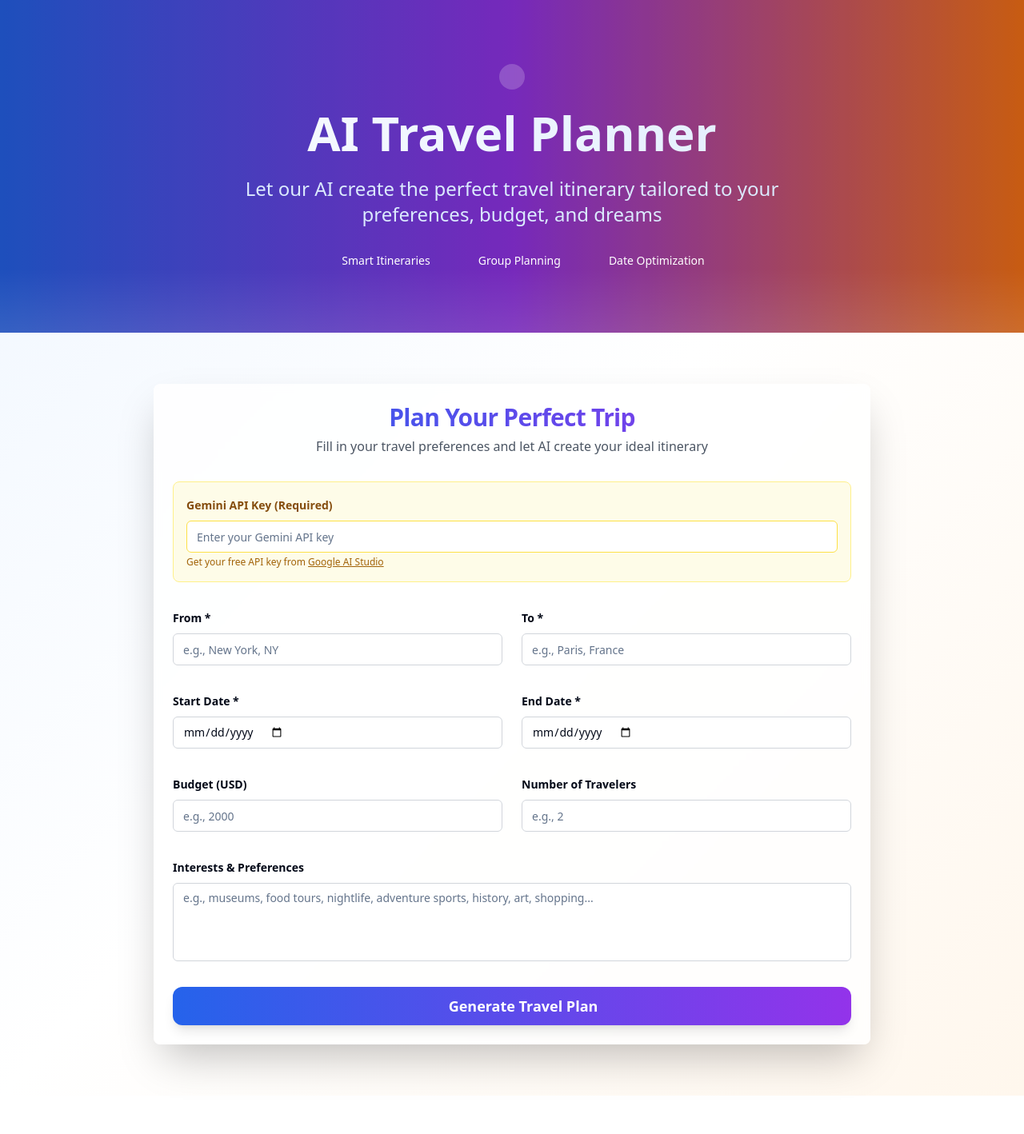
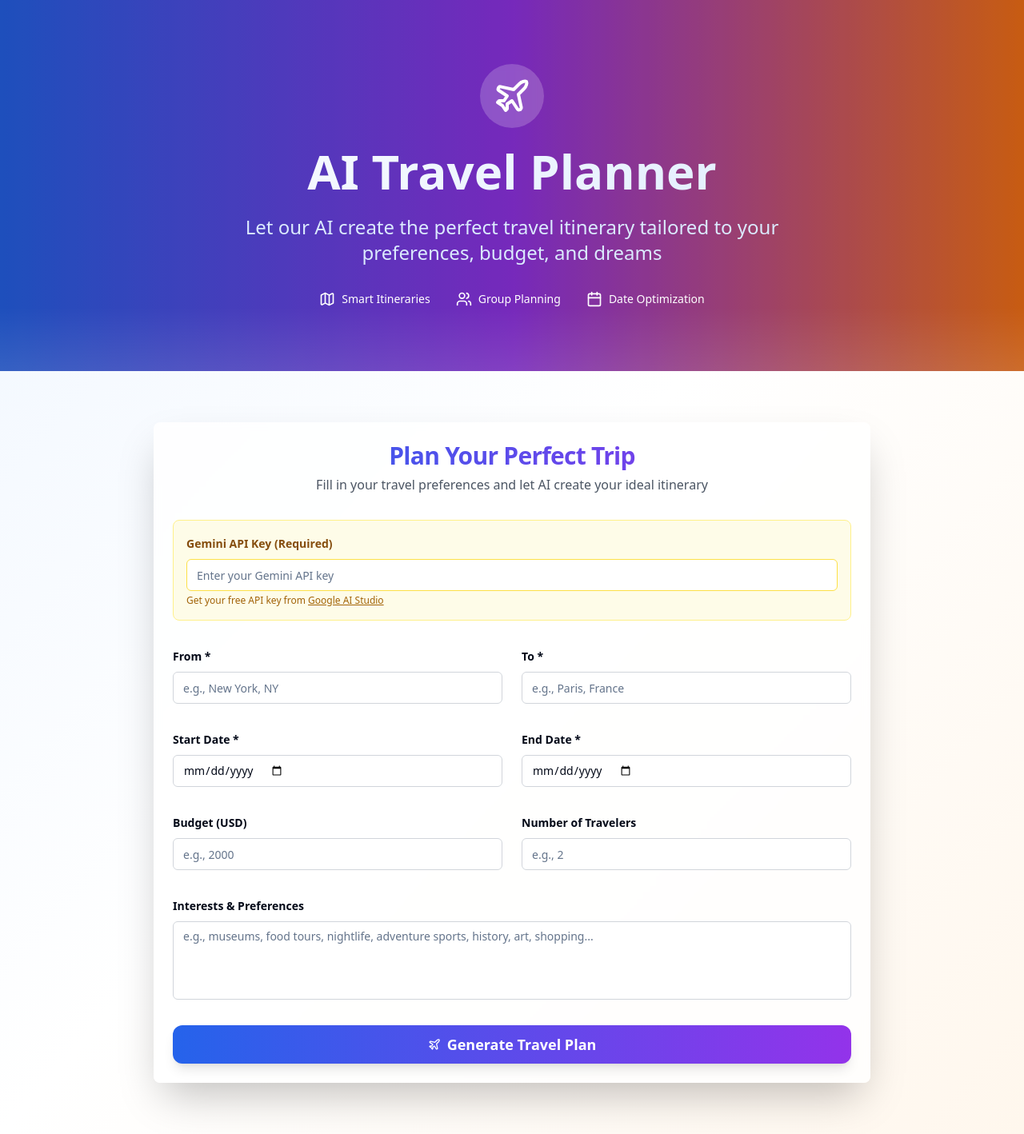
Before and after one commit to Hrushikesh018/Travel-Agent, a React (Vite) app: page / in a window 1280 px wide. Shown: the whole page at 80% size. Before the commit the page ends 1370 px from the top, so only its background shows below. Built offline with nearby package versions, Linux system fonts and the light colour scheme.

Commit message:
Fix lucide-react import errors
Fixes import errors related to missing or incorrect imports from the 'lucide-react' library in TravelPlannerForm, TravelPlannerHero, and TravelResults components. Corrects the import statements to use the correct names of the icons.

```diff
--- a/src/components/TravelPlannerForm.tsx
+++ b/src/components/TravelPlannerForm.tsx
@@ -1,4 +1,3 @@
-
 import React, { useState } from 'react';
 import { Button } from '@/components/ui/button';
 import { Input } from '@/components/ui/input';
@@ -6,7 +5,7 @@ import { Label } from '@/components/ui/label';
 import { Textarea } from '@/components/ui/textarea';
 import { Card, CardContent, CardHeader, CardTitle } from '@/components/ui/card';
 import { useToast } from '@/hooks/use-toast';
-import { airplane } from 'lucide-react';
+import { Plane } from 'lucide-react';
 import TravelResults from './TravelResults';
 
 interface TravelFormData {
@@ -264,7 +263,7 @@ Format the response in a clear, organized manner with headings and bullet points
                 </div>
               ) : (
                 <div className="flex items-center space-x-2">
-                  <airplane className="w-5 h-5" />
+                  <Plane className="w-5 h-5" />
                   <span>Generate Travel Plan</span>
                 </div>
               )}
--- a/src/components/TravelPlannerHero.tsx
+++ b/src/components/TravelPlannerHero.tsx
@@ -1,6 +1,6 @@
 
 import React from 'react';
-import { airplane, map, users, calendar } from 'lucide-react';
+import { Plane, Map, Users, Calendar } from 'lucide-react';
 
 const TravelPlannerHero = () => {
   return (
@@ -9,7 +9,7 @@ const TravelPlannerHero = () => {
       <div className="relative container mx-auto px-6 py-20 text-center">
         <div className="flex justify-center mb-6">
           <div className="p-4 bg-white/20 rounded-full backdrop-blur-sm">
-            <airplane className="w-12 h-12" />
+            <Plane className="w-12 h-12" />
           </div>
         </div>
         <h1 className="text-5xl md:text-6xl font-bold mb-6 bg-gradient-to-r from-white to-blue-100 bg-clip-text text-transparent">
@@ -20,15 +20,15 @@ const TravelPlannerHero = () => {
         </p>
         <div className="flex justify-center items-center space-x-8 text-sm">
           <div className="flex items-center space-x-2">
-            <map className="w-5 h-5" />
+            <Map className="w-5 h-5" />
             <span>Smart Itineraries</span>
           </div>
           <div className="flex items-center space-x-2">
-            <users className="w-5 h-5" />
+            <Users className="w-5 h-5" />
             <span>Group Planning</span>
           </div>
           <div className="flex items-center space-x-2">
-            <calendar className="w-5 h-5" />
+            <Calendar className="w-5 h-5" />
             <span>Date Optimization</span>
           </div>
         </div>
--- a/src/components/TravelResults.tsx
+++ b/src/components/TravelResults.tsx
@@ -2,7 +2,7 @@
 import React from 'react';
 import { Card, CardContent, CardHeader, CardTitle } from '@/components/ui/card';
 import { Button } from '@/components/ui/button';
-import { map } from 'lucide-react';
+import { Map } from 'lucide-react';
 
 interface TravelResultsProps {
   travelPlan: string;
@@ -48,7 +48,7 @@ const TravelResults: React.FC<TravelResultsProps> = ({ travelPlan }) => {
     <Card className="mt-8 shadow-2xl border-0 bg-gradient-to-br from-white to-blue-50">
       <CardHeader className="text-center border-b bg-gradient-to-r from-blue-600 to-purple-600 text-white rounded-t-lg">
         <div className="flex justify-center mb-2">
-          <map className="w-8 h-8" />
+          <Map className="w-8 h-8" />
         </div>
         <CardTitle className="text-2xl font-bold">
           Your Personalized Travel Plan
```
